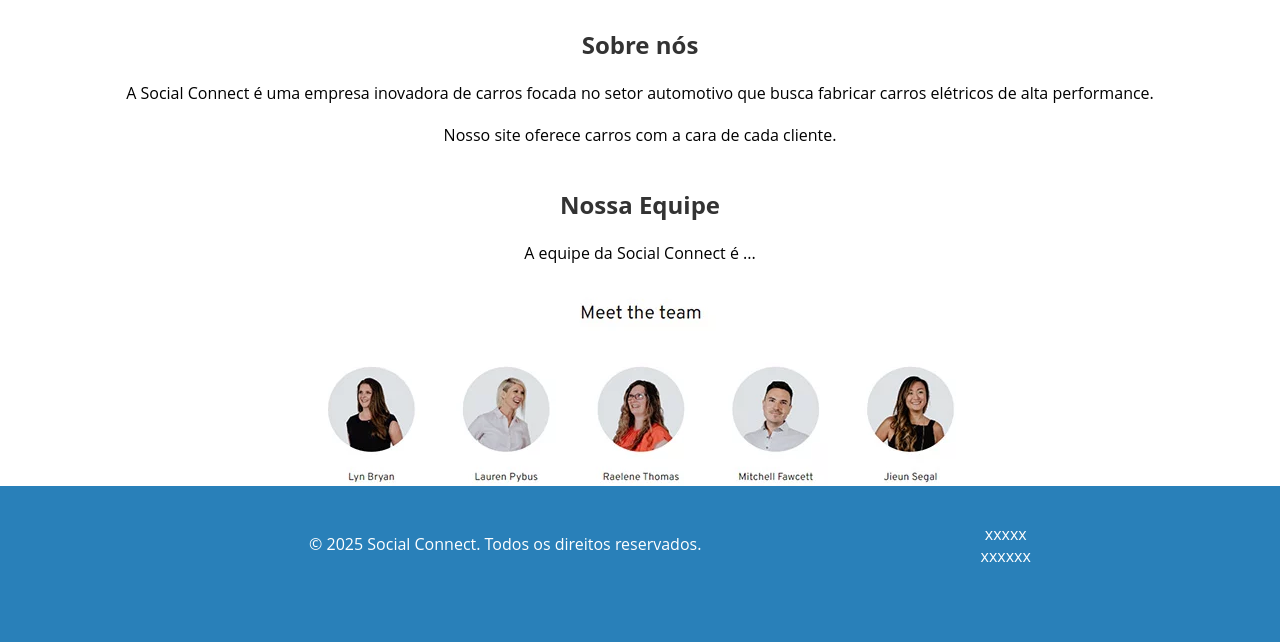
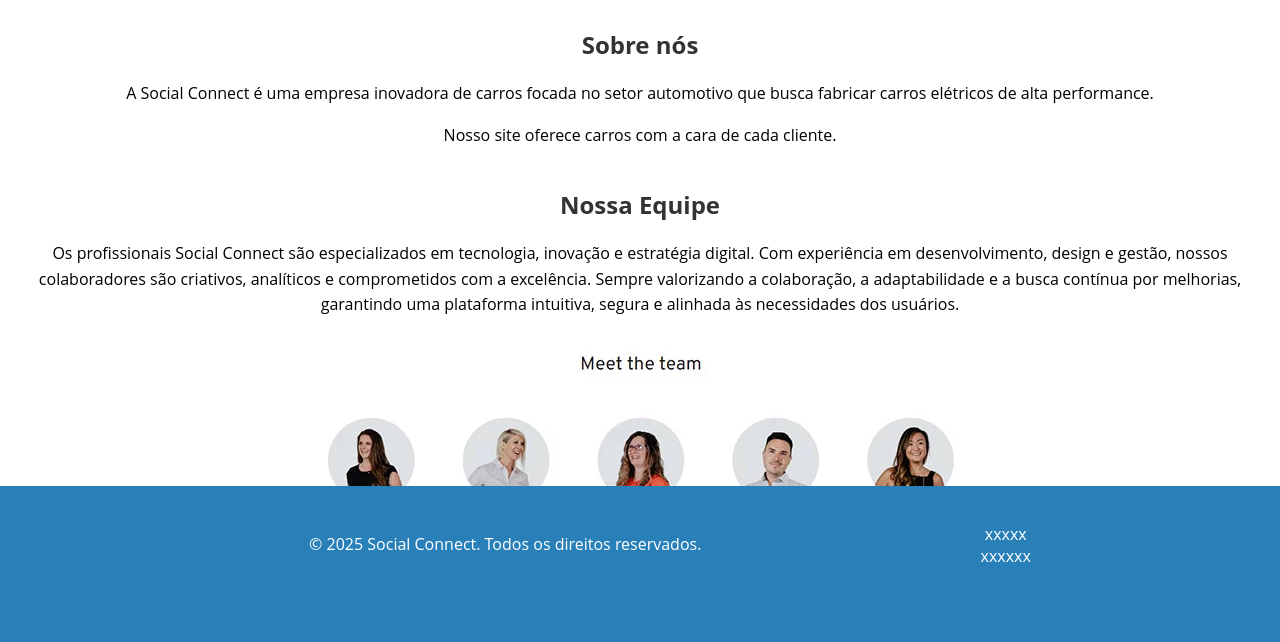
Before and after one commit to DaviMunhoz1005/WEBDEV-CP1-Git-e-Github, a plain HTML site: page Case-Social-Connect-main/index.html in a window 1280 px wide. Shown: the part 156-798 px from the top of the page. Drawn offline with Linux system fonts and the light colour scheme.

Commit message:
Nova funcionalidade: adição do texto sobre a equipe

```diff
--- a/Case-Social-Connect-main/index.html
+++ b/Case-Social-Connect-main/index.html
@@ -100,7 +100,7 @@
         </section>
         <section>
             <h2>Nossa Equipe</h2>
-            <p>A equipe da Social Connect é ...</p>
+            <p>Os profissionais Social Connect são especializados em tecnologia, inovação e estratégia digital. Com experiência em desenvolvimento, design e gestão, nossos colaboradores são criativos, analíticos e comprometidos com a excelência. Sempre valorizando a colaboração, a adaptabilidade e a busca contínua por melhorias, garantindo uma plataforma intuitiva, segura e alinhada às necessidades dos usuários.</p>
             <img src="imagens/nosso-time.jpg" alt="Nossa Equipe"/>
         </section>
         <section>
```
